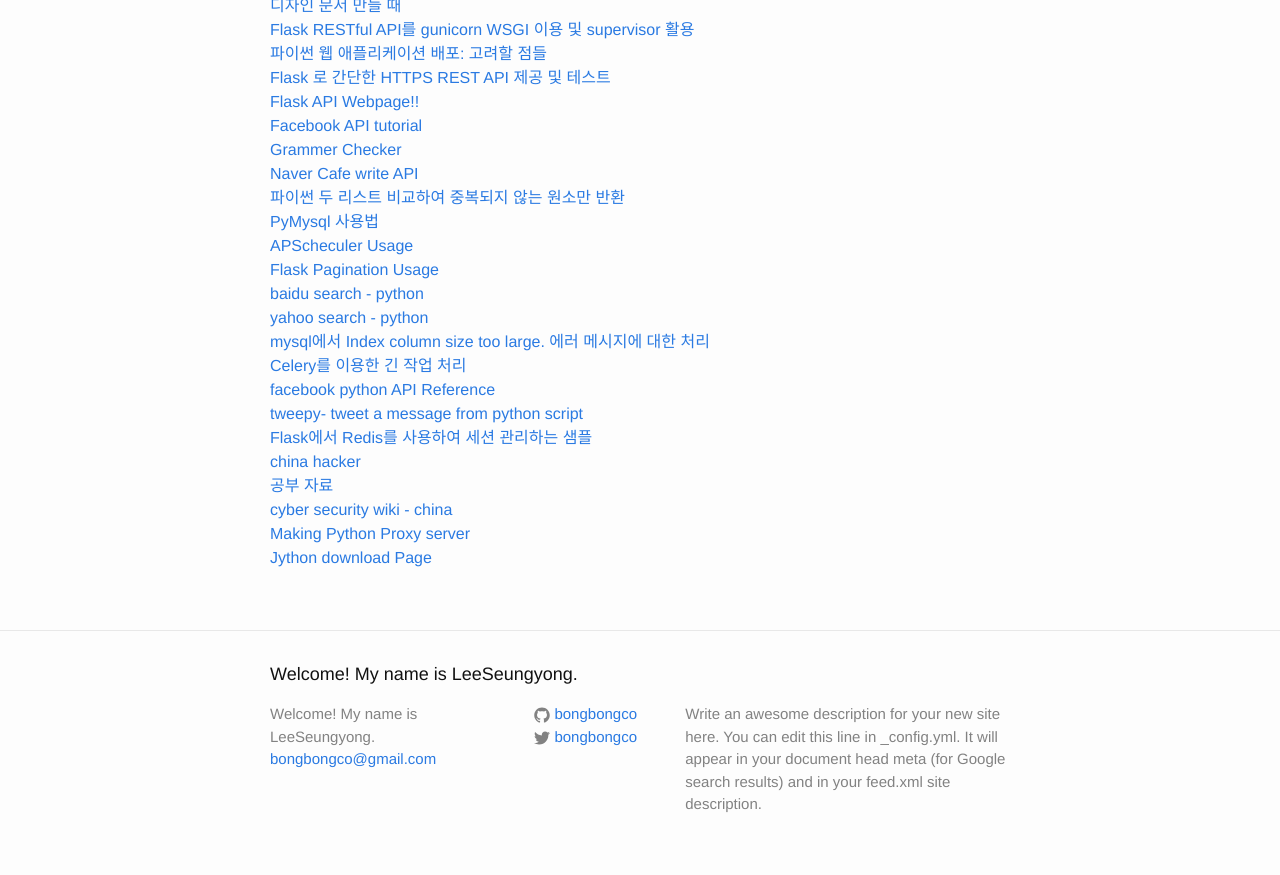
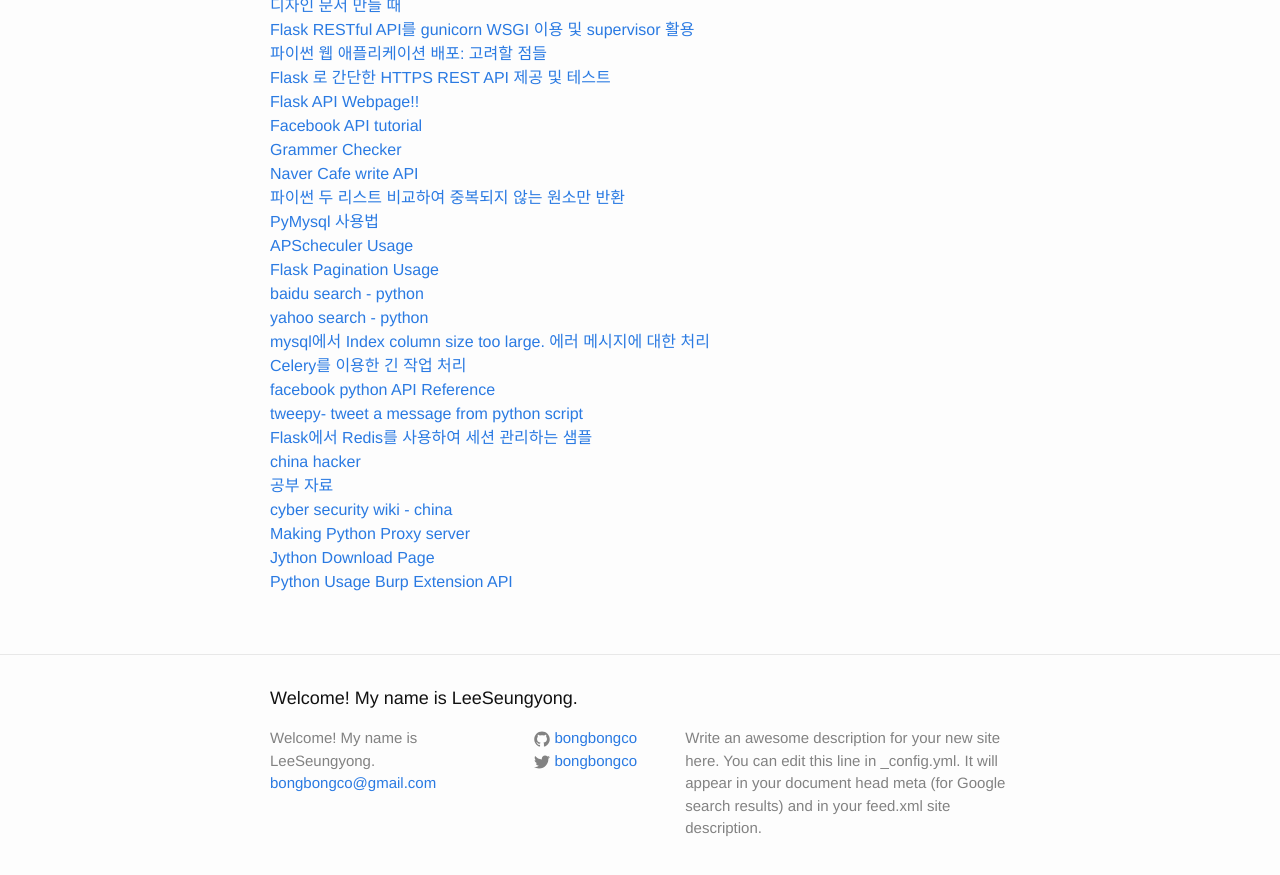
Before and after one commit to LktProgrammer/bongbongco.github.io, a Jekyll site: the page built from _posts/2016-07-22-Website-List.markdown, in a window 1280 px wide and 900 px high, scrolled down 1838 px. Shown: the top 875 px of the window. Built offline with Jekyll 4.4.1, drawn with Linux system fonts in a browser that asks for light colours.

Commit message:
Update 2016-07-22-Website-List.markdown

```diff
--- a/_posts/2016-07-22-Website-List.markdown
+++ b/_posts/2016-07-22-Website-List.markdown
@@ -94,4 +94,5 @@ title: 참고할 웹 사이트들.
 [공부 자료](http://www.diano.kr/index.php?mid=board_optC78)
 [cyber security wiki - china](https://www.sec-wiki.com)
 [Making Python Proxy server](http://null-byte.wonderhowto.com/how-to/sploit-make-proxy-server-python-0161232/)
-[Jython download Page](http://www.jython.org/downloads.html)
+[Jython Download Page](http://www.jython.org/downloads.html)
+[Python Usage Burp Extension API ](http://blog.portswigger.net/2012/12/writing-your-first-burp-extension.html)
```
